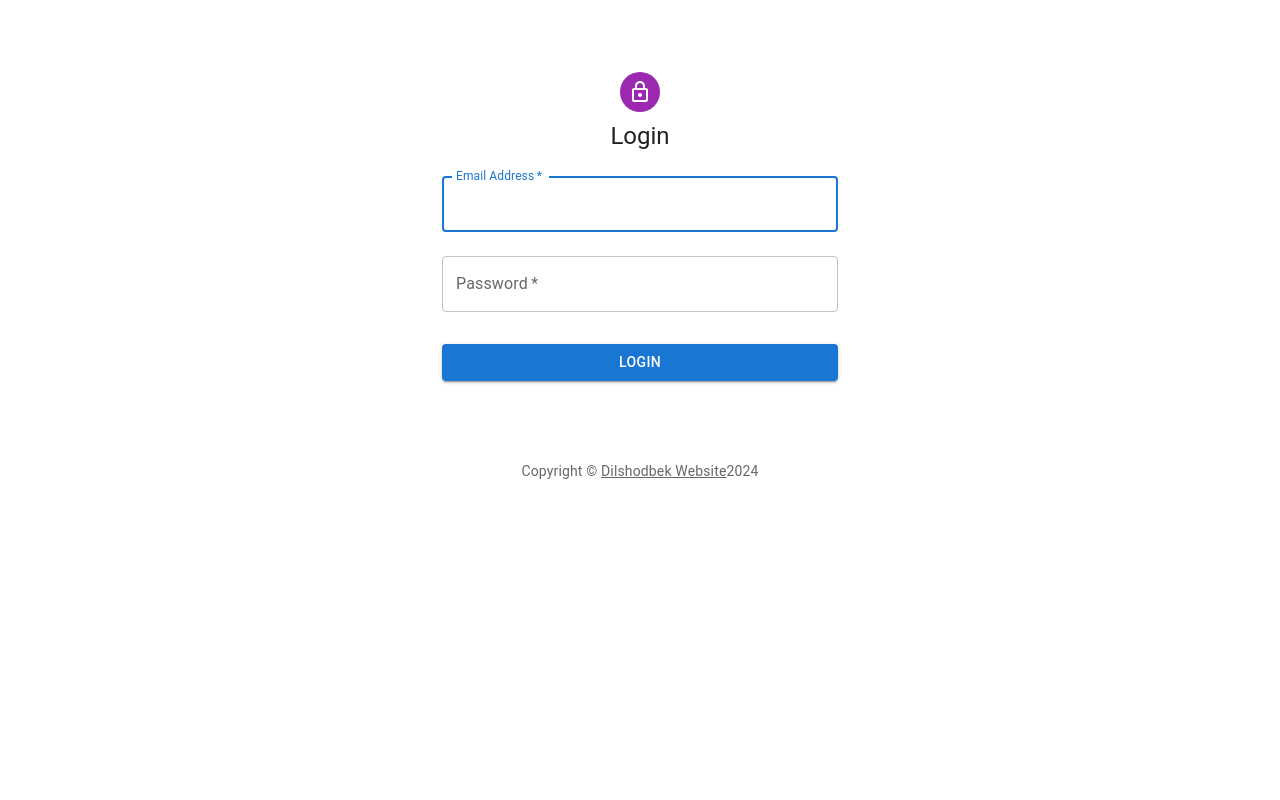
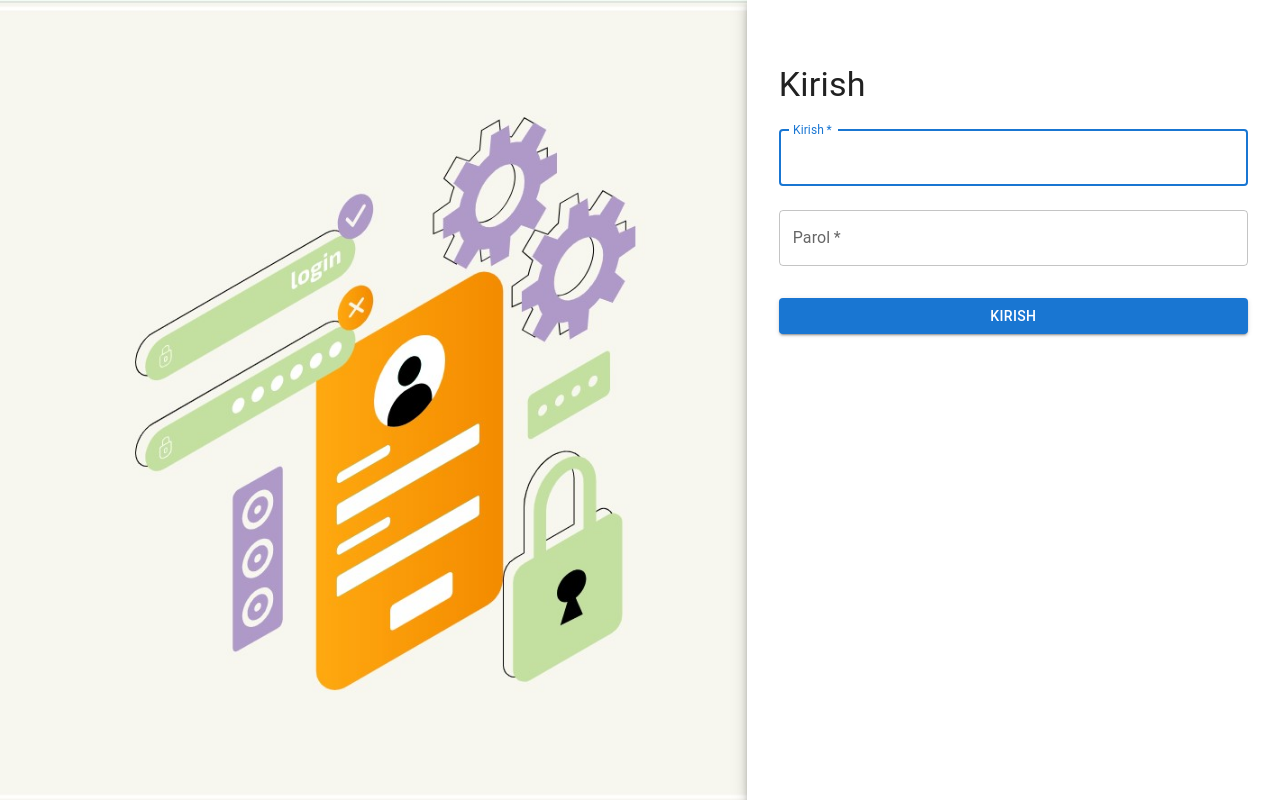
Before and after one commit to dilshoditolmasov32/najot-talimn55-6-month-6-lesson, a React (Vite) app: page / in a window 1280 px wide. Built offline with nearby package versions, Linux system fonts and the light colour scheme.

Commit message:
login updated

```diff
--- a/src/components/login/SignIn.jsx
+++ b/src/components/login/SignIn.jsx
@@ -9,8 +9,7 @@ import LockOutlinedIcon from "@mui/icons-material/LockOutlined";
 import Typography from "@mui/material/Typography";
 import Container from "@mui/material/Container";
 import { createTheme, ThemeProvider } from "@mui/material/styles";
-import { useNavigate } from "react-router-dom";
-import { useState } from "react";
+
 
 function Copyright(props) {
   return (
@@ -84,7 +83,7 @@ export default function SignIn() {
               name="email"
               autoComplete="email"
               autoFocus
-              onChange={handleChange}
+
             />
             <TextField
               margin="normal"
--- /dev/null
+++ b/src/components/login/SignInSide.jsx
@@ -0,0 +1,113 @@
+import * as React from "react";
+import Button from "@mui/material/Button";
+import CssBaseline from "@mui/material/CssBaseline";
+import TextField from "@mui/material/TextField";
+import Paper from "@mui/material/Paper";
+import Box from "@mui/material/Box";
+import Grid from "@mui/material/Grid";
+import Typography from "@mui/material/Typography";
+import { createTheme, ThemeProvider } from "@mui/material/styles";
+import erp from "../../assets/images/najot.erp.jpg";
+import { useNavigate } from "react-router-dom";
+import { useState } from "react";
+import "./login.css";
+
+function Copyright(props) {}
+
+const defaultTheme = createTheme();
+
+export default function SignInSide() {
+  const navigation = useNavigate();
+  const [form, setForm] = useState({});
+
+  const handleSubmit = (event) => {
+    event.preventDefault();
+    const { email, password } = form;
+
+    if (email === "dilshoditolmasov32@gmail.com" && password === "123") {
+      navigation("/najottalim");
+    } else {
+      alert("Login va parol erp tizimida yozilgan");
+    }
+  };
+
+  const handleChange = (event) => {
+    const { name, value } = event.target;
+    setForm({ ...form, [name]: value });
+  };
+
+  return (
+    <ThemeProvider theme={defaultTheme}>
+      <Grid container component="main" sx={{ height: "100vh" }}>
+        <CssBaseline />
+        <Grid
+          item
+          xs={false}
+          sm={5}
+          md={7}
+          sx={{
+            backgroundImage: `url(${erp})`,
+            backgroundRepeat: "no-repeat",
+            backgroundColor: (t) =>
+              t.palette.mode === "light"
+                ? t.palette.grey[50]
+                : t.palette.grey[900],
+            backgroundSize: "cover",
+            backgroundPosition: "center",
+          }}
+        />
+        <Grid item xs={12} sm={8} md={5} component={Paper} elevation={6} square>
+          <Box
+            sx={{
+              my: 8,
+              mx: 4,
+              display: "flex",
+              flexDirection: "column",
+            }}
+          >
+            <Typography variant="h4">Kirish</Typography>
+            <Box
+              component="form"
+              noValidate
+              onSubmit={handleSubmit}
+              sx={{ mt: 1 }}
+            >
+              <TextField
+                margin="normal"
+                required
+                fullWidth
+                id="email"
+                label="Kirish"
+                name="email"
+                autoComplete="email"
+                autoFocus
+                onChange={handleChange}
+              />
+              <TextField
+                margin="normal"
+                required
+                fullWidth
+                name="password"
+                label="Parol"
+                type="password"
+                id="password"
+                autoComplete="current-password"
+                onChange={handleChange}
+              />
+
+              <Button
+                className="login-btn"
+                type="submit"
+                fullWidth
+                variant="contained"
+                sx={{ mt: 3, mb: 2 }}
+              >
+                Kirish
+              </Button>
+            </Box>
+          </Box>
+        </Grid>
+      </Grid>
+    </ThemeProvider>
+  );
+}
--- /dev/null
+++ b/src/components/login/login.css
@@ -0,0 +1,17 @@
+.login-btn {
+  border-radius: 8px;
+  text-transform: inherit;
+  box-shadow: none;
+  background-color: rgb(188, 142, 91);
+  color: rgb(255, 255, 255);
+  padding: 12px 24px;
+  font-size: 16px;
+  line-height: 24px;
+}
+
+.login-btn:hover {
+  text-decoration: none;
+  background-color: rgb(245, 208, 170);
+  box-shadow: rgba(0, 0, 0, 0.2) 0px 2px 4px -1px,
+    rgba(0, 0, 0, 0.14) 0px 4px 5px 0px, rgba(0, 0, 0, 0.12) 0px 1px 10px 0px;
+}
--- a/src/components/router/index.jsx
+++ b/src/components/router/index.jsx
@@ -6,7 +6,7 @@ import {
 } from "react-router-dom";
 
 import App from "../../App";
-import SignIn from "../login/SignIn";
+// import SignIn from "../login/SignIn";
 import Content from "../content/Content";
 import Najottalim from "../najot-ta'lim/najottalim";
 import Mygroup from "../pages/group/my-group";
@@ -14,12 +14,14 @@ import Payments from "../pages/payment/payments";
 import Pointers from "../pages/pointres/pointer";
 import Rating from "../pages/rating/rating";
 import Profile from "../pages/settings/profile";
+import SignInSide from "../login/SignInSide";
 
 const Index = () => {
   const router = createBrowserRouter(
     createRoutesFromElements(
       <Route path="/" element={<App />}>
-        <Route index element={<SignIn />} />
+        {/* <Route index element={<SignIn />} /> */}
+        <Route index element={<SignInSide />} />
         <Route path="/najottalim/*" element={<Najottalim />}>
           <Route index element={<Content />} />
           <Route path="my-group" element={<Mygroup />} />
--- a/src/components/sidebar/Sidebar.jsx
+++ b/src/components/sidebar/Sidebar.jsx
@@ -1,4 +1,4 @@
-import { NavLink, useNavigate, useLocation } from "react-router-dom";
+import { NavLink, useNavigate } from "react-router-dom";
 import "./sidebar.css";
 import logo from "../../assets/images/logo.png";
 import {
@@ -11,7 +11,7 @@ import { FiBarChart2 } from "react-icons/fi";
 import { CgPoll } from "react-icons/cg";
 
 const Sidebar = () => {
-  let location = useLocation();
+  // let location = useLocation();
   let navigate = useNavigate();
 
   return (
@@ -23,15 +23,7 @@ const Sidebar = () => {
       </span>
       <ul>
         <li>
-          <NavLink
-            to="/najottalim"
-            // className={
-            //   "" +
-            //   (location.pathname === "/najottalim"
-            //     ? "bg-#000"
-            //     : "")
-            // }
-          >
+          <NavLink to="/najottalim">
             <span>
               <MdHome />
             </span>
```
Also changed, not shown: src/assets/images/najot.erp.jpg (added).
